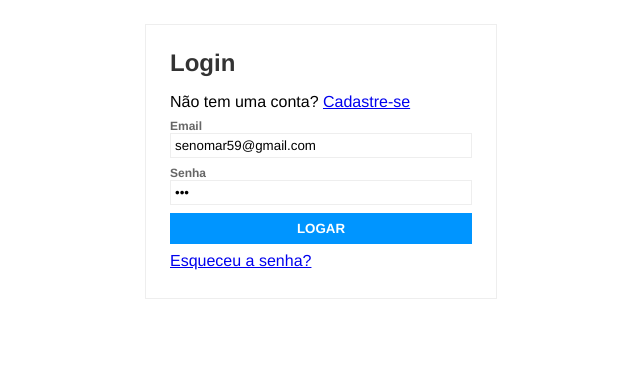
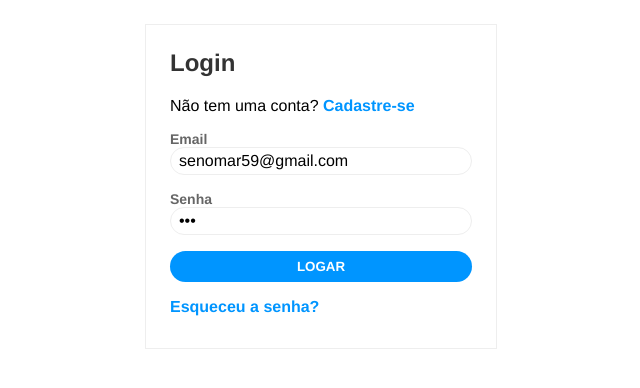
Before and after one commit to senomardetritos/lista_supermercado, a Vue app in the folder app/: page / in a window 1280 px wide. Shown: the top 388 px of the page, without its empty margins (319-959 px from the left). Built offline with nearby package versions, Linux system fonts and the light colour scheme; no server answers.

Commit message:
fix: global.css

```diff
--- a/app/src/assets/css/global.css
+++ b/app/src/assets/css/global.css
@@ -4,6 +4,8 @@
 	--border-light: #eeeeee;
 	--bg-yellow: #ffc400;
 	--bg-primary: #0095ff;
+	--bg-secondary: #333;
+	--bg-danger: #f03030;
 }
 
 * {
@@ -13,6 +15,13 @@
 	font-family: Avenir, Helvetica, Arial, sans-serif;
 	-webkit-font-smoothing: antialiased;
 	-moz-osx-font-smoothing: grayscale;
+}
+
+a {
+	color: var(--bg-primary);
+	text-decoration: none;
+	font-size: 16px;
+	font-weight: 700;
 }
 
 .container-sm {
@@ -67,17 +76,19 @@
 .form-group {
 	display: flex;
 	flex-direction: column;
-	padding: 4px 0px;
+	padding: 8px 0px;
 }
 
 .form-group label {
-	font-size: 12px;
+	font-size: 14px;
 	font-weight: 600;
 	color: var(--text-light);
 }
 
 .form-group input {
-	padding: 4px;
+	font-size: 16px;
+	padding: 4px 8px;
+	border-radius: 20px;
 	border: 1px solid var(--border-light);
 }
 
@@ -90,14 +101,21 @@
 }
 
 .btn {
-	padding: 8px 4px;
+	padding: 8px 16px;
 	border: 0px;
 	font-weight: 900;
 	text-transform: uppercase;
+	color: white;
 	cursor: pointer;
+	border-radius: 24px;
 }
 
 .btn.btn-primary {
 	background-color: var(--bg-primary);
-	color: white;
 }
+.btn.btn-secondary {
+	background-color: var(--bg-secondary);
+}
+.btn.btn-danger {
+	background-color: var(--bg-danger);
+}
```
